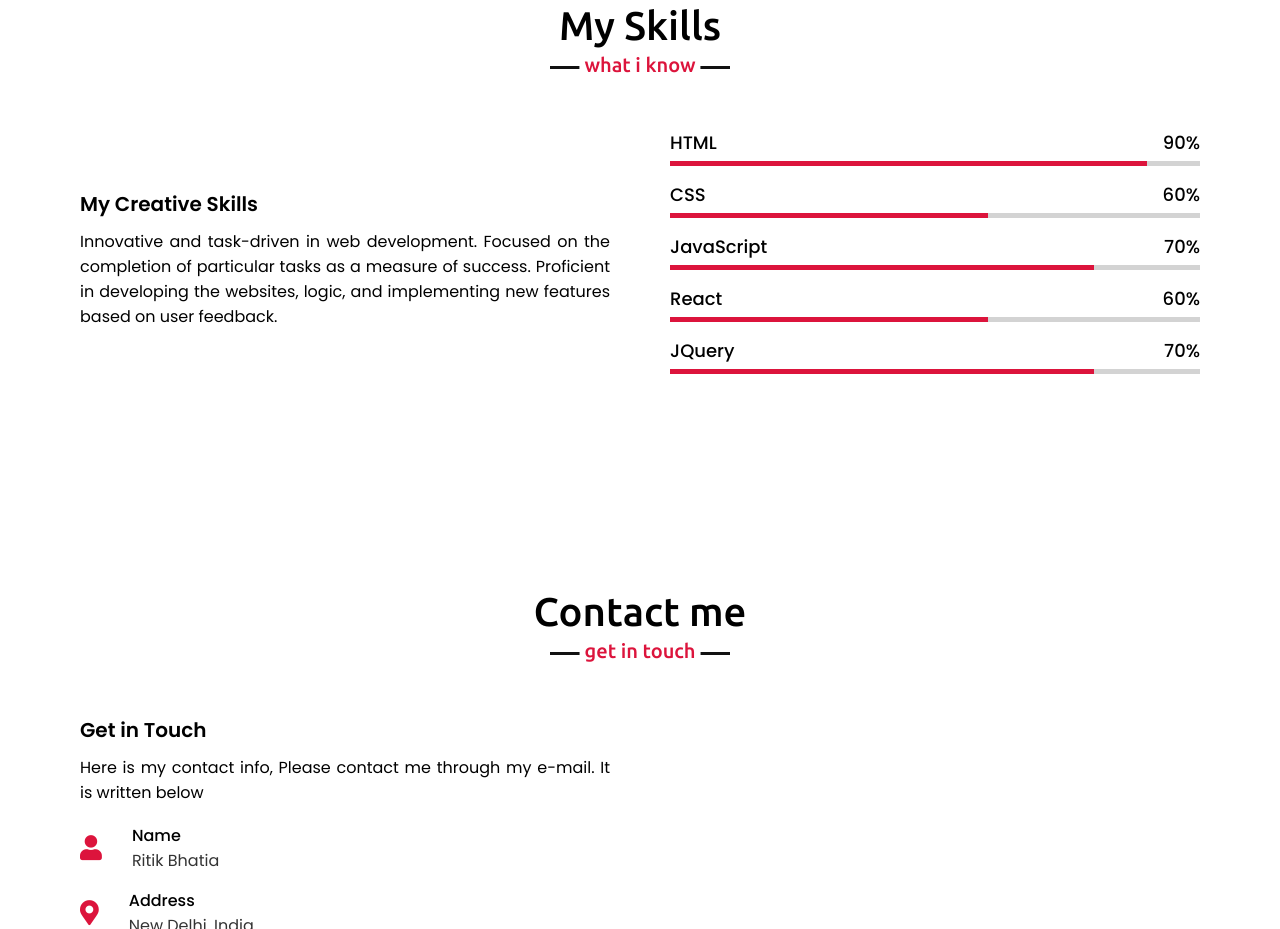
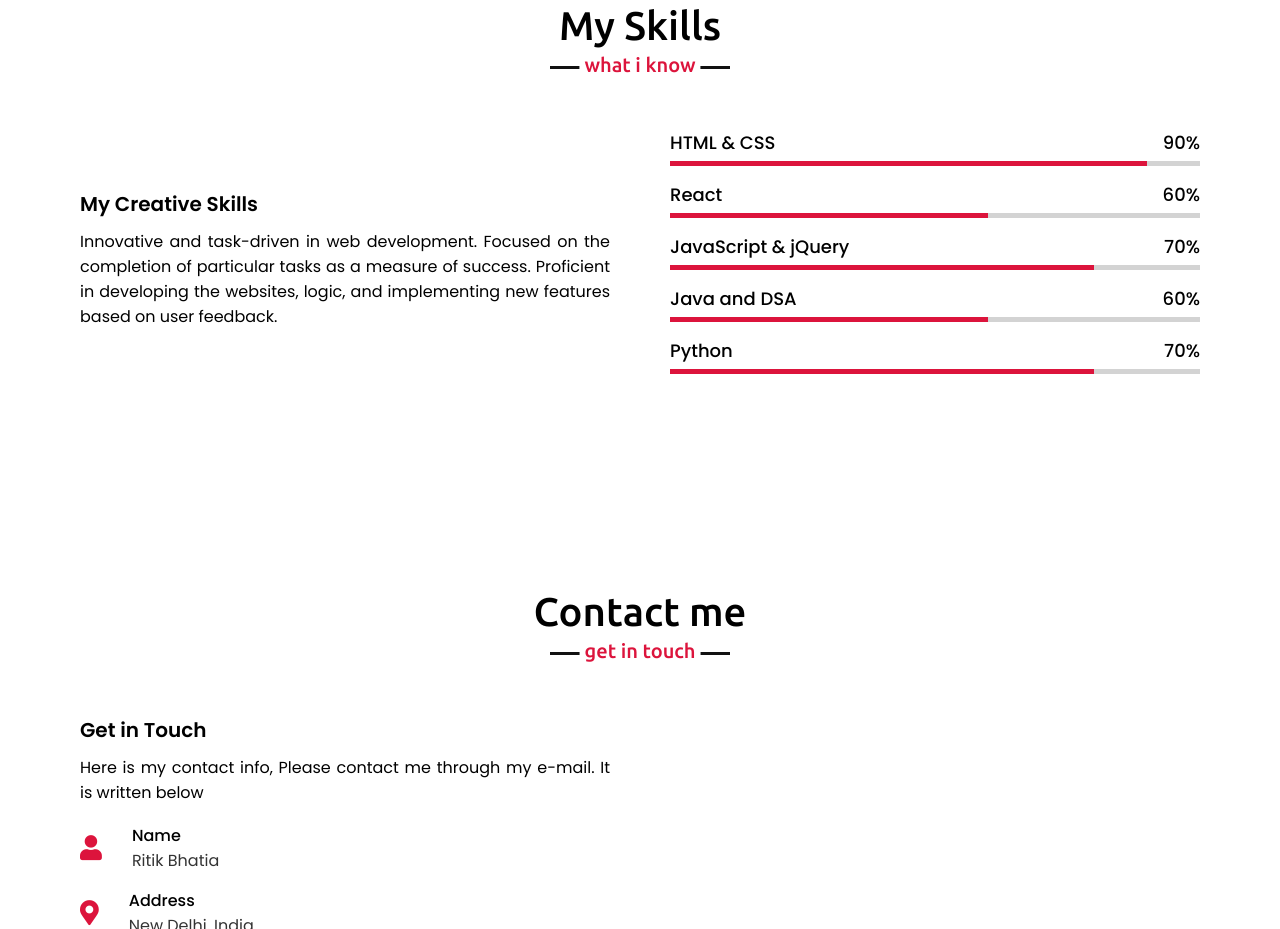
Before and after one commit to iritikbhatia/My-Portfolio, a plain HTML site: page index.html in a window 1280 px wide. Shown: the part 2238-3167 px from the top of the page. Drawn offline with nearby package versions, Linux system fonts and the light colour scheme.

Commit message:
Added new picture and updated skills

```diff
--- a/index.html
+++ b/index.html
@@ -110,24 +110,10 @@
                 <div class="column right">
                     <div class="bars">
                         <div class="info">
-                            <span>HTML</span>
+                            <span>HTML & CSS</span>
                             <span>90%</span>
                         </div>
                         <div class="line html"></div>
-                    </div>
-                    <div class="bars">
-                        <div class="info">
-                            <span>CSS</span>
-                            <span>60%</span>
-                        </div>
-                        <div class="line css"></div>
-                    </div>
-                    <div class="bars">
-                        <div class="info">
-                            <span>JavaScript</span>
-                            <span>70%</span>
-                        </div>
-                        <div class="line js"></div>
                     </div>
                     <div class="bars">
                         <div class="info">
@@ -138,7 +124,21 @@
                     </div>
                     <div class="bars">
                         <div class="info">
-                            <span>JQuery</span>
+                            <span>JavaScript & jQuery</span>
+                            <span>70%</span>
+                        </div>
+                        <div class="line js"></div>
+                    </div>
+                    <div class="bars">
+                        <div class="info">
+                            <span>Java and DSA</span>
+                            <span>60%</span>
+                        </div>
+                        <div class="line css"></div>
+                    </div>
+                    <div class="bars">
+                        <div class="info">
+                            <span>Python</span>
                             <span>70%</span>
                         </div>
                         <div class="line js"></div>
```
Also changed, not shown: images/profile-1.jpg.
